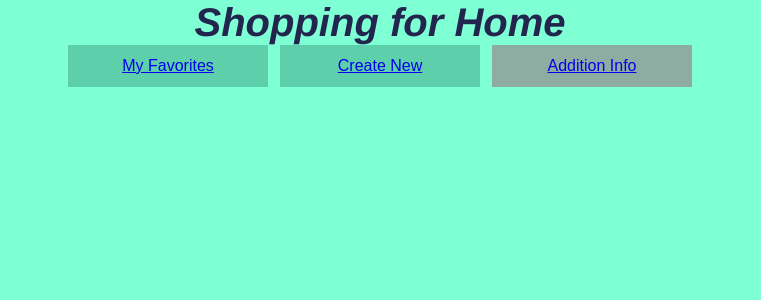
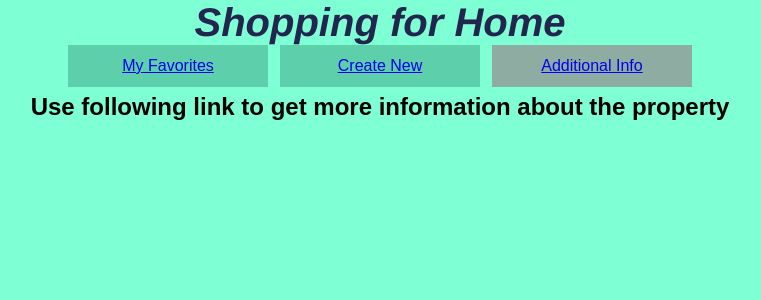
Before and after one commit to lerguan/flatiron-reactjs-frontend, a React (Create React App) app: page /housesearchlink in a window 1280 px wide. Shown: the top 300 px of the page, without its empty margins (260-1021 px from the left). Built offline with nearby package versions, Linux system fonts and the light colour scheme; data requests are answered from the project's data file.

Commit message:
add contents

```diff
--- a/src/components/AddressSearchLink.js
+++ b/src/components/AddressSearchLink.js
@@ -1,7 +1,10 @@
 function AddressSearchLink({ address }) {
+  const linkAddress = `https://www.google.com/search?q=${address}`;
+
   return (
     <div>
-      <h3>https://www.google.com/{address}</h3>
+      <h2>Use following link to get more information about the property</h2>
+      <a href={linkAddress}>{address}</a>
     </div>
   );
 }
--- a/src/components/App.js
+++ b/src/components/App.js
@@ -45,7 +45,7 @@
           <HouseList houses={houses} onDeleteHouse={handleDeleteHouse} onHouseSearchLink={handleHouseSearchLink} />
         </Route>
         <Route exact path="/housesearchlink">
-          <onHouseSearchLink address={address} />
+          <AddressSearchLink address={address} />
         </Route>
       </Switch>
     </div>
--- a/src/components/NavBar.js
+++ b/src/components/NavBar.js
@@ -36,7 +36,7 @@
           background: "rgb(143, 172, 162)",
         }}
       >
-        Addition Info
+        Additional Info
       </NavLink>
     </div>
   );
```
